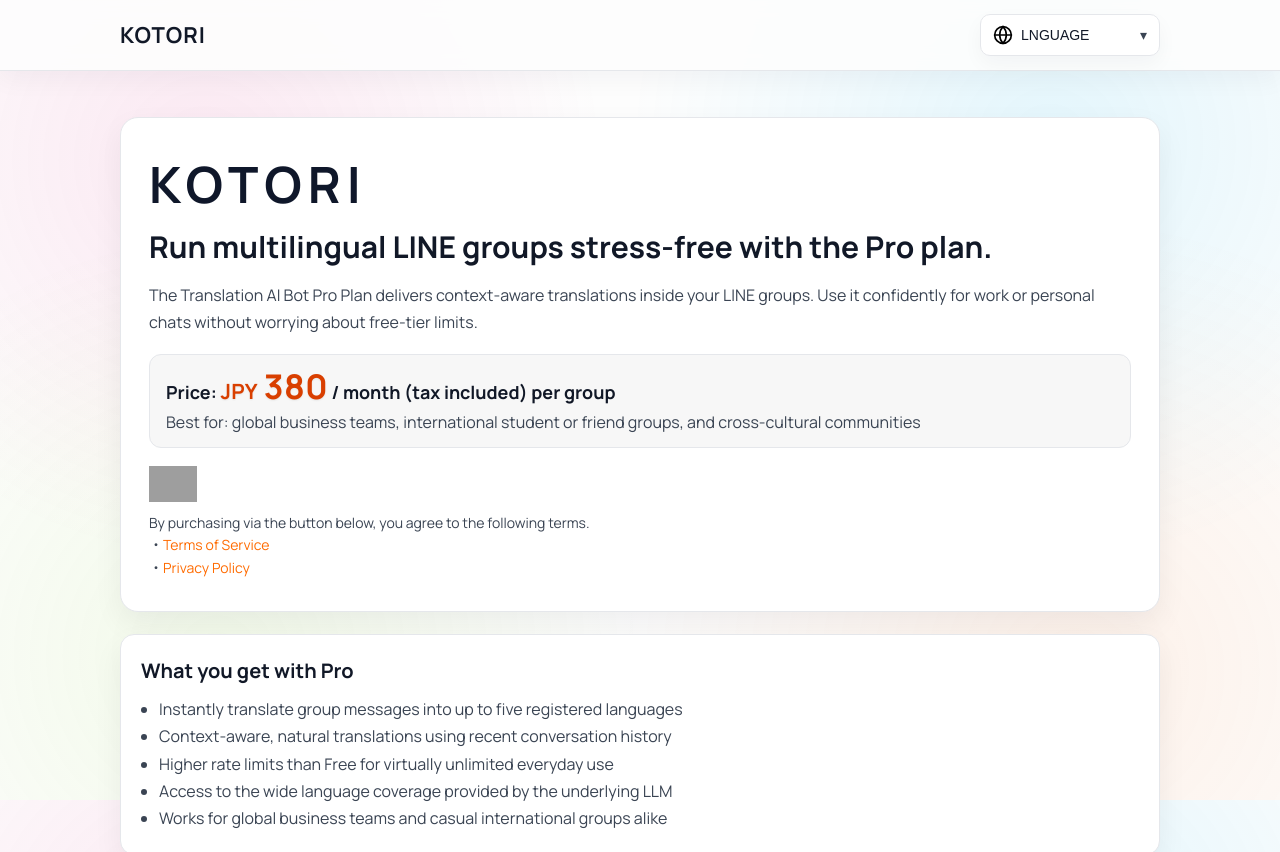
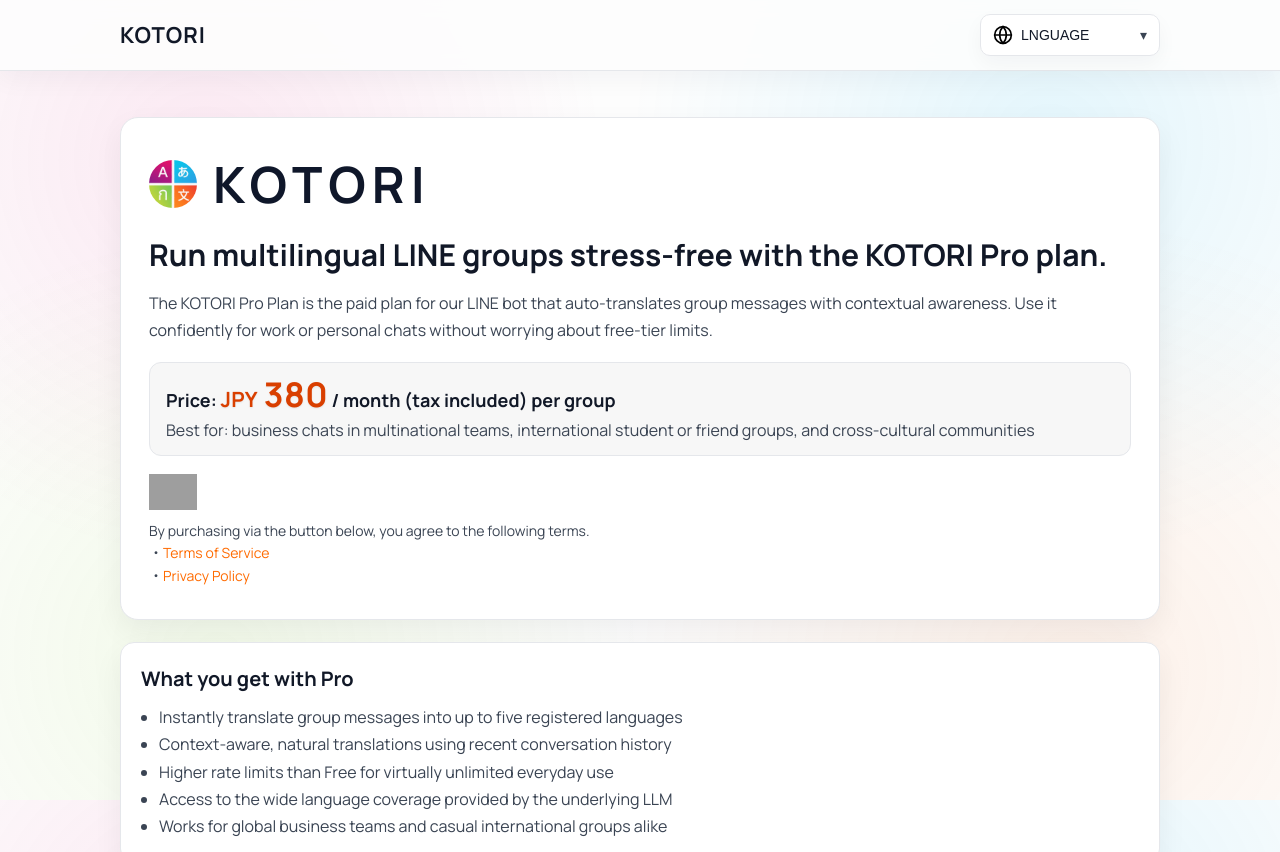
Before and after one commit to KeitaIwasa/translate-line-bot, a plain HTML site: page pages/index.html in a window 1280 px wide. Shown: the top 852 px of the page. Drawn offline with Linux system fonts and the light colour scheme; grey boxes are pictures that could not be loaded.

Commit message:
文面修正・友達追加ボタン言語切り替え

```diff
--- a/pages/index.html
+++ b/pages/index.html
@@ -30,7 +30,15 @@
   <div class="page-shell">
     <main>
       <section class="hero">
-        <p class="hero-wordmark">KOTORI</p>
+        <div class="hero-brand">
+          <img
+            src="./assets/KOTORIロゴ中.jpg"
+            alt="KOTORIロゴ"
+            class="hero-logo"
+            loading="lazy"
+          />
+          <p class="hero-wordmark">KOTORI</p>
+        </div>
         <h1 class="hero-title" data-i18n="heroTitle">多言語のLINEグループ運営を、Proプランでストレスゼロに。</h1>
         <p class="hero-lead" data-i18n="heroLead">
           「翻訳AIボット Proプラン」は、LINEグループ内のメッセージを文脈を考慮して自動翻訳する有料プランです。
--- a/pages/script.js
+++ b/pages/script.js
@@ -1,12 +1,13 @@
 (() => {
   const translations = {
     en: {
-      heroTitle: "Run multilingual LINE groups stress-free with the Pro plan.",
+      heroTitle: "Run multilingual LINE groups stress-free with the KOTORI Pro plan.",
       heroLead:
-        "The Translation AI Bot Pro Plan delivers context-aware translations inside your LINE groups. Use it confidently for work or personal chats without worrying about free-tier limits.",
+        "The KOTORI Pro Plan is the paid plan for our LINE bot that auto-translates group messages with contextual awareness. Use it confidently for work or personal chats without worrying about free-tier limits.",
       price:
         "Price: <span class=\"price-amount\"><span class=\"price-currency\">JPY</span><span class=\"price-number\">380</span></span> / month (tax included) per group",
-      audience: "Best for: global business teams, international student or friend groups, and cross-cultural communities",
+      audience:
+        "Best for: business chats in multinational teams, international student or friend groups, and cross-cultural communities",
       ctaLabel: "Purchase Pro Plan",
       ctaTerms:
         "By purchasing via the button below, you agree to the following terms.<br />・<a href=\"./docs/terms-en.html\" target=\"_blank\" rel=\"noopener\">Terms of Service</a><br />・<a href=\"./docs/privacy-en.html\" target=\"_blank\" rel=\"noopener\">Privacy Policy</a>",
@@ -38,20 +39,19 @@
       ],
       pricingTitle: "Pricing & billing conditions",
       pricing: [
-        "Plan name: LINE Multilingual Translation AI Bot Pro Plan",
+        "Plan name: KOTORI - AI Translation/การแปล Pro Plan",
         "Price: JPY 380 / month (tax included) per group",
-        "Billing: paid by one representative via credit card (auto-renew)",
-        "Charge timing: first month is billed at checkout; renews monthly thereafter",
-        "Cancellation: mention the bot in your group and send the cancel command anytime; Pro features remain until the paid period ends",
-        "If the bot is removed from the group, the Pro plan is automatically canceled and past charges are not refunded",
+        "Billing: paid online by one representative (auto-renew)",
+        "Charge timing: pay one month at checkout; auto-renews monthly thereafter",
+        "Cancellation: mention the bot in your group and send the cancel command anytime; Pro stays active until the paid period ends",
       ],
       flowTitle: "How to get started",
       flow: [
-        "Invite the Translation AI Bot to your LINE group.",
-        "Try the Free plan translation behavior.",
-        "Click the “Purchase Pro Plan” button on this page to proceed to checkout and pay by credit card.",
-        "After payment, Pro is activated within a few minutes and remains active for the billing period.",
-        "To cancel, mention the bot and send the cancel command; you can keep using Pro until the paid period ends.",
+        "Invite the official KOTORI LINE bot to your target group.",
+        "Try translation behavior on the Free plan.",
+        "Click the “Purchase Pro Plan” button on this page to go to checkout and pay by credit card.",
+        "After payment, the group’s Pro Plan activates within a few minutes and remains active for the billing period.",
+        "To cancel, mention the bot in the group and send the cancel command; you can keep using Pro until the paid period ends.",
       ],
       notesTitle: "Notes and terms",
       notes: [
@@ -67,15 +67,15 @@
       consumerLink: "Consumer Information",
     },
     ja: {
-      heroTitle: "多言語のLINEグループ運営を、Proプランでストレスゼロに。",
+      heroTitle: "多言語のLINEグループ運営を、AIボットのProプランでストレスゼロに。",
       heroLead:
-        "「翻訳AIボット Proプラン」は、LINEグループ内のメッセージを文脈を考慮して自動翻訳する有料プランです。無料プランの制限を気にせず、ビジネスでもプライベートでも安心してご利用いただけます。",
+        "「KOTORI Proプラン」は、LINEグループ内のメッセージを文脈を考慮して自動翻訳するLINEボットの有料プランです。無料プランの制限を気にせず、ビジネスでもプライベートでも安心してご利用いただけます。",
       price:
         "料金：月額 <span class=\"price-amount\"><span class=\"price-currency\">¥</span><span class=\"price-number\">380</span></span>(税込) / 1グループ",
       audience: "対象：多国籍チームのビジネスチャット、留学生・友人グループ、国際交流コミュニティ など",
       ctaLabel: "Proプランを購入",
       ctaTerms:
-        "下記ボタンよりご購入いただくことで、以下の規約に同意したものとみなされます。<br />・<a href=\"./docs/terms-ja.html\" target=\"_blank\" rel=\"noopener\">利用規約</a><br />・<a href=\"./docs/privacy-ja.html\" target=\"_blank\" rel=\"noopener\">プライバシーポリシー</a>",
+        "上のボタンよりご購入いただくことで、以下の規約に同意したものとみなされます。<br />・<a href=\"./docs/terms-ja.html\" target=\"_blank\" rel=\"noopener\">利用規約</a><br />・<a href=\"./docs/privacy-ja.html\" target=\"_blank\" rel=\"noopener\">プライバシーポリシー</a>",
       missingNotice: "決済リンクが無効です。招待メッセージから正しいリンクを開いてください。",
       featuresTitle: "Proプランでできること",
       features: [
@@ -91,22 +91,21 @@
       comparePro: "Proプラン",
       comparison: [
         { item: "料金", free: "無料", pro: "月額 ¥380（税込） / 1グループ" },
-        { item: "翻訳量", free: "50メッセージ/月", pro: "8000メッセージ/月" },
+        { item: "翻訳量", free: "50メッセージ/月", pro: "8,000メッセージ/月" },
       ],
       pricingTitle: "料金・課金条件",
       pricing: [
-        "プラン名：LINE多言語翻訳AIボット Proプラン",
+        "プラン名：KOTORI - AI翻訳/การแปล Proプラン",
         "料金：月額 ¥380（税込） / 1グループ",
-        "課金方式：代表者1人がクレジットカード決済（自動更新）",
+        "課金方式：代表者1人がオンライン決済（自動更新）",
         "請求タイミング：初回購入時に1か月分をお支払い、その後は毎月自動更新",
         "解約方法：グループでボットにメンションし、解約コマンドを送信するといつでも解約可能。支払済み期間の終了までは利用可能",
-        "グループからボットが退会させられた場合、当該グループの Pro プランは自動的に解約され、期間途中でも返金は行いません",
       ],
       flowTitle: "ご利用開始までの流れ",
       flow: [
-        "LINEで翻訳AIボットを対象グループに招待します。",
+        "KOTORI公式LINEを対象グループに招待します。",
         "Freeプランとして翻訳の挙動をお試しください。",
-        "本ページの「Proプランを購入」ボタンから決済ページへ進み、クレジットカードでお支払いください。",
+        "本ページの「Proプランを購入」ボタンから決済ページへ進み、クレジットカードなどでお支払いください。",
         "決済完了後、数分以内にグループの Pro プランが有効化され、月額期間中は Pro プランの機能をご利用いただけます。",
         "解約したい場合は、グループでボットにメンションし、解約コマンドを送信してください。支払済み期間の終了までは Pro プランを利用できます。",
       ],
@@ -116,17 +115,17 @@
         "グループからボットが退会させられた場合、その時点で Pro プランは自動的に解約され、期間途中でも返金は行いません。",
         "お客様による解約手続きの場合も、支払済み期間中の返金は行いません。支払済み期間の満了までは Pro プランを利用できます。",
         "サービスの仕様・料金・対応言語は、事前の予告なく変更される場合があります。",
-        "通信環境や外部サービス（LINE、LLM、Stripe 等）の障害により、一時的に翻訳結果の提供ができない場合があります。",
-        "翻訳品質向上と文脈理解のため、グループ内のメッセージを保存し、翻訳時に直近の会話履歴の一部を外部AIモデル（Gemini）に送信します。",
+        "通信環境や外部サービスの障害により、一時的に翻訳結果の提供ができない場合があります。",
+        "翻訳品質向上と文脈理解のため、グループ内のメッセージを保存し、翻訳時に直近の会話履歴の一部を外部AIモデルに送信します。",
       ],
       notesTerms:
         "詳細な条件については、以下のページをご確認ください。<br />・<a href=\"./docs/terms-ja.html\" target=\"_blank\" rel=\"noopener\">利用規約</a><br />・<a href=\"./docs/privacy-ja.html\" target=\"_blank\" rel=\"noopener\">プライバシーポリシー</a>",
       consumerLink: "特定商取引法に基づく表記",
     },
     "zh-TW": {
-      heroTitle: "用 Pro 方案，無壓力經營多語系 LINE 群組。",
+      heroTitle: "用 KOTORI Pro 方案，無壓力經營多語系 LINE 群組。",
       heroLead:
-        "「翻譯 AI Bot Pro 方案」會在 LINE 群組中依據脈絡自動翻譯訊息。免擔心免費額度限制，無論商務或私人聊天都能放心使用。",
+        "「KOTORI Pro 方案」是 LINE 機器人的付費方案，可依據脈絡自動翻譯群組訊息。免擔心免費方案的限制，商務或私人聊天都能安心使用。",
       price:
         "價格：每組每月 <span class=\"price-amount\"><span class=\"price-currency\">JPY</span><span class=\"price-number\">380</span></span>（含稅）",
       audience: "適用：跨國商務團隊、留學生／朋友群組、國際交流社群等",
@@ -152,19 +151,18 @@
       ],
       pricingTitle: "價格與課費條件",
       pricing: [
-        "方案名稱：LINE 多語翻譯 AI Bot Pro 方案",
+        "方案名稱：KOTORI - AI 翻譯/การแปล Pro 方案",
         "價格：每組每月 JPY 380（含稅）",
-        "付款方式：由一位代表以信用卡付款（自動續訂）",
-        "收費時間：首次購買即收取一個月費用，其後每月自動續訂",
-        "解約：在群組中標記機器人並傳送解約指令即可，已付費期間結束前皆可繼續使用",
-        "若機器人被移出群組，該群組的 Pro 方案會自動取消，期間內不退費",
+        "付款方式：由一位代表線上刷卡付款（自動續訂）",
+        "收費時間：首次購買即收取一個月，其後每月自動續訂",
+        "解約：在群組標記機器人並傳送解約指令即可；已付費期間結束前仍可使用 Pro",
       ],
       flowTitle: "開始使用的步驟",
       flow: [
-        "將翻譯 AI Bot 邀請到目標 LINE 群組。",
-        "先以 Free 方案體驗翻譯行為。",
-        "在本頁點擊「購買 Pro 方案」按鈕前往結帳並以信用卡付款。",
-        "付款完成後數分鐘內啟用 Pro，於計費期間內皆可使用。",
+        "將官方的 KOTORI LINE 機器人邀請到目標群組。",
+        "先以 Free 方案試用翻譯行為。",
+        "在本頁點擊「購買 Pro 方案」按鈕前往結帳，並以信用卡付款。",
+        "付款完成後數分鐘內即啟用該群組的 Pro 方案，於計費期間可持續使用。",
         "若要解約，在群組標記機器人並傳送解約指令；已付費期間結束前仍可使用 Pro。",
       ],
       notesTitle: "注意事項與條款",
@@ -181,9 +179,9 @@
       consumerLink: "消費者資訊",
     },
     th: {
-      heroTitle: "ดูแลงานแปลในกลุ่ม LINE หลายภาษาง่าย ๆ ด้วย Pro Plan",
+      heroTitle: "ดูแลงานแปลในกลุ่ม LINE หลายภาษาง่าย ๆ ด้วย KOTORI Pro Plan",
       heroLead:
-        "แปลข้อความในกลุ่ม LINE อย่างเข้าใจบริบทด้วย Translation AI Bot Pro Plan ใช้งานได้ทั้งธุรกิจและส่วนตัวโดยไม่ต้องกังวลขีดจำกัดแบบฟรี",
+        "KOTORI Pro Plan คือแพ็กเกจเสียเงินของบอต LINE ที่แปลข้อความในกลุ่มแบบเข้าใจบริบท ใช้งานได้ทั้งธุรกิจและส่วนตัวโดยไม่ต้องกังวลข้อจำกัดของฟรีแพ็กเกจ",
       price:
         "ราคา: <span class=\"price-amount\"><span class=\"price-currency\">JPY</span><span class=\"price-number\">380</span></span> ต่อเดือน (รวมภาษี) ต่อ 1 กลุ่ม",
       audience: "เหมาะสำหรับ: ทีมธุรกิจหลายชาติ กลุ่มเพื่อน/นักศึกษาต่างชาติ และคอมมูนิตี้นานาชาติ",
@@ -209,19 +207,18 @@
       ],
       pricingTitle: "ราคาและเงื่อนไขการเรียกเก็บเงิน",
       pricing: [
-        "ชื่อแพ็กเกจ: LINE Multilingual Translation AI Bot Pro Plan",
+        "ชื่อแพ็กเกจ: KOTORI - AI Translation/การแปล Pro Plan",
         "ราคา: JPY 380 ต่อเดือน (รวมภาษี) ต่อ 1 กลุ่ม",
-        "การชำระเงิน: ผู้แทน 1 คนจ่ายด้วยบัตรเครดิต (ต่ออายุอัตโนมัติ)",
+        "การชำระเงิน: ผู้แทน 1 คนชำระออนไลน์ด้วยบัตรเครดิต (ต่ออายุอัตโนมัติ)",
         "รอบบิล: ชำระเดือนแรกตอนซื้อ จากนั้นตัดบัตรอัตโนมัติทุกเดือน",
         "ยกเลิก: แท็กบอตในกลุ่มแล้วส่งคำสั่งยกเลิกได้ตลอด ใช้ Pro ต่อได้จนจบรอบที่ชำระแล้ว",
-        "หากบอตถูกเตะออกจากกลุ่ม ระบบจะยกเลิก Pro ให้โดยอัตโนมัติ และไม่คืนเงินส่วนที่เหลือ",
       ],
       flowTitle: "วิธีเริ่มต้นใช้งาน",
       flow: [
-        "เชิญ Translation AI Bot เข้ากลุ่ม LINE ของคุณ",
+        "เชิญบอต LINE อย่างเป็นทางการของ KOTORI เข้ากลุ่มที่ต้องการ",
         "ทดลองพฤติกรรมการแปลใน Free Plan",
         "กดปุ่ม “ซื้อ Pro Plan” บนหน้านี้เพื่อไปยังหน้าชำระเงินและจ่ายด้วยบัตรเครดิต",
-        "หลังชำระเงิน Pro จะเปิดใช้งานภายในไม่กี่นาที ใช้ได้ตลอดรอบบิล",
+        "หลังชำระเงิน แผน Pro ของกลุ่มจะเปิดภายในไม่กี่นาทีและใช้งานได้ตลอดรอบบิล",
         "หากต้องการยกเลิก ให้แท็กบอตแล้วส่งคำสั่งยกเลิก ใช้ Pro ต่อได้จนจบรอบที่จ่ายแล้ว",
       ],
       notesTitle: "ข้อควรทราบและเงื่อนไข",
@@ -280,6 +277,25 @@
   const globeIconPath = "./assets/globe.svg";
   const triggerLabel = "LNGUAGE";
 
+  const lineButtonAssets = {
+    ja: {
+      src: "https://scdn.line-apps.com/n/line_add_friends/btn/ja.png",
+      alt: "友だち追加",
+    },
+    en: {
+      src: "https://scdn.line-apps.com/n/line_add_friends/btn/en.png",
+      alt: "Add friend",
+    },
+    "zh-TW": {
+      src: "https://scdn.line-apps.com/n/line_add_friends/btn/zh-Hant.png",
+      alt: "加入好友",
+    },
+    th: {
+      src: "https://scdn.line-apps.com/n/line_add_friends/btn/th.png",
+      alt: "เพิ่มเพื่อน",
+    },
+  };
+
   let customSelectEl;
   let customOptionsEl;
   let customTriggerEl;
@@ -287,6 +303,7 @@
   let customTriggerTextEl;
   let lineButtonTop;
   let lineButtonBottom;
+  let currentLang = "ja";
 
   const params = new URLSearchParams(window.location.search);
   const checkoutId = params.get("session_id") || params.get("sessionId");
@@ -331,6 +348,21 @@
         : !customSelectEl.classList.contains("open");
     customSelectEl.classList.toggle("open", willOpen);
     customTriggerEl.setAttribute("aria-expanded", String(willOpen));
+  }
+
+  function getLineButtonAsset(lang) {
+    return lineButtonAssets[lang] || lineButtonAssets.ja;
+  }
+
+  function updateLineButtonAssets(lang) {
+    const asset = getLineButtonAsset(lang);
+    [lineButtonTop, lineButtonBottom].forEach((btn) => {
+      if (!btn) return;
+      const img = btn.querySelector("img");
+      if (!img) return;
+      img.src = asset.src;
+      img.alt = asset.alt;
+    });
   }
 
   function updateCustomSelected(lang) {
@@ -417,6 +449,7 @@
   }
 
   function applyLang(lang) {
+    currentLang = lang;
     const t = translations[lang] || translations.ja;
     document.documentElement.lang = lang;
 
@@ -459,18 +492,20 @@
     }
 
     updateCustomSelected(lang);
+    updateLineButtonAssets(lang);
   }
 
-  function createLineAddButton() {
+  function createLineAddButton(lang) {
     const anchor = document.createElement("a");
     anchor.href = "https://lin.ee/5roFh0n";
     anchor.target = "_blank";
     anchor.rel = "noopener";
     anchor.className = "line-add-btn";
 
+    const asset = getLineButtonAsset(lang);
     const img = document.createElement("img");
-    img.src = "https://scdn.line-apps.com/n/line_add_friends/btn/ja.png";
-    img.alt = "友だち追加";
+    img.src = asset.src;
+    img.alt = asset.alt;
     img.height = 36;
     img.border = 0;
 
@@ -484,13 +519,14 @@
 
     if (!isCheckoutAvailable) {
       if (!lineButtonTop && ctaTop) {
-        lineButtonTop = createLineAddButton();
+        lineButtonTop = createLineAddButton(currentLang);
         ctaTop.insertBefore(lineButtonTop, ctaTop.firstChild);
       }
       if (!lineButtonBottom && ctaBottom) {
-        lineButtonBottom = createLineAddButton();
+        lineButtonBottom = createLineAddButton(currentLang);
         ctaBottom.insertBefore(lineButtonBottom, ctaBottom.firstChild);
       }
+      updateLineButtonAssets(currentLang);
     } else {
       if (lineButtonTop?.parentNode) lineButtonTop.remove();
       if (lineButtonBottom?.parentNode) lineButtonBottom.remove();
--- a/pages/styles.css
+++ b/pages/styles.css
@@ -227,8 +227,22 @@
   box-shadow: var(--shadow);
 }
 
+.hero-brand {
+  display: inline-flex;
+  align-items: center;
+  gap: 16px;
+  margin-bottom: 16px;
+}
+
+.hero-logo {
+  width: 48px;
+  height: 48px;
+  border-radius: 50%;
+  object-fit: cover;
+}
+
 .hero-wordmark {
-  margin: 0 0 8px;
+  margin: 0;
   font-size: 50px;
   font-weight: 900;
   letter-spacing: 6px;
@@ -450,6 +464,15 @@
     font-size: 24px;
   }
 
+  .hero-brand {
+    gap: 10px;
+  }
+
+  .hero-logo {
+    width: 54px;
+    height: 54px;
+  }
+
   .hero {
     margin-top: 18px;
   }
```
Also changed, not shown: 1 other file.
